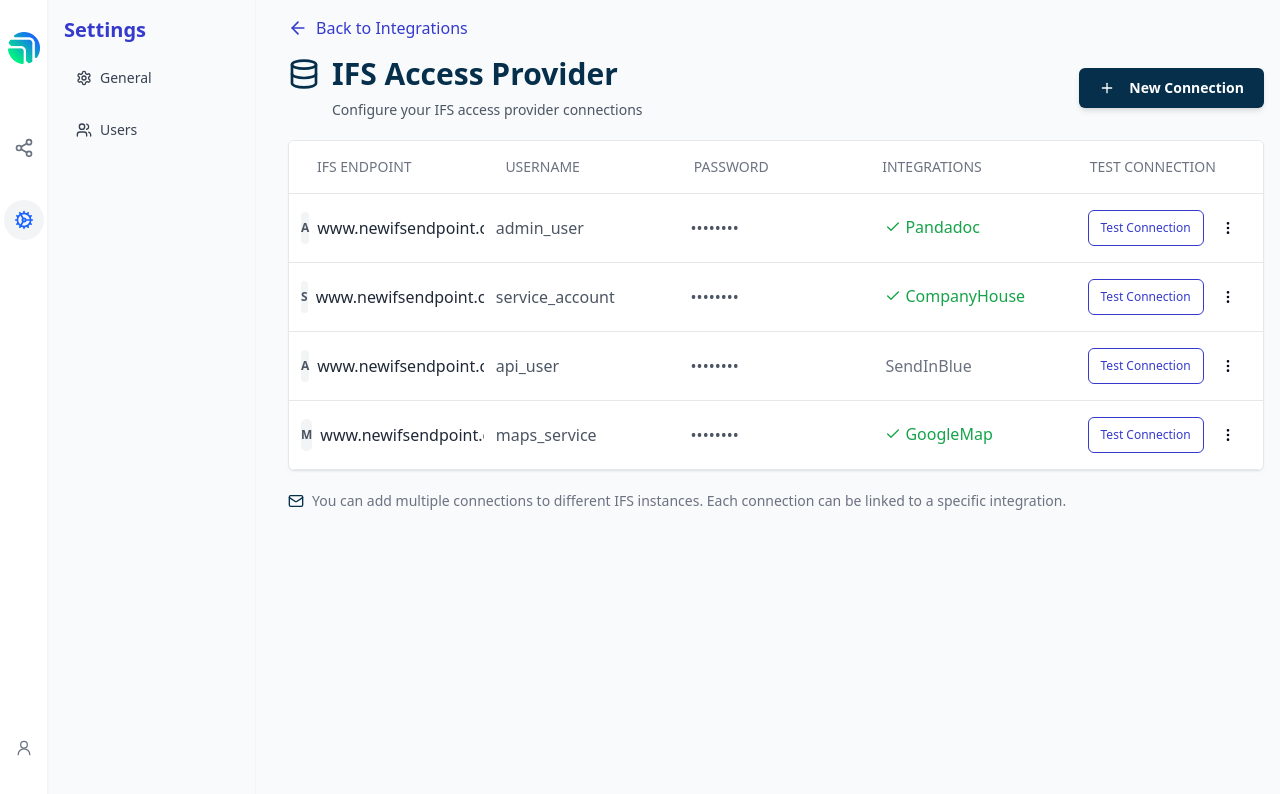
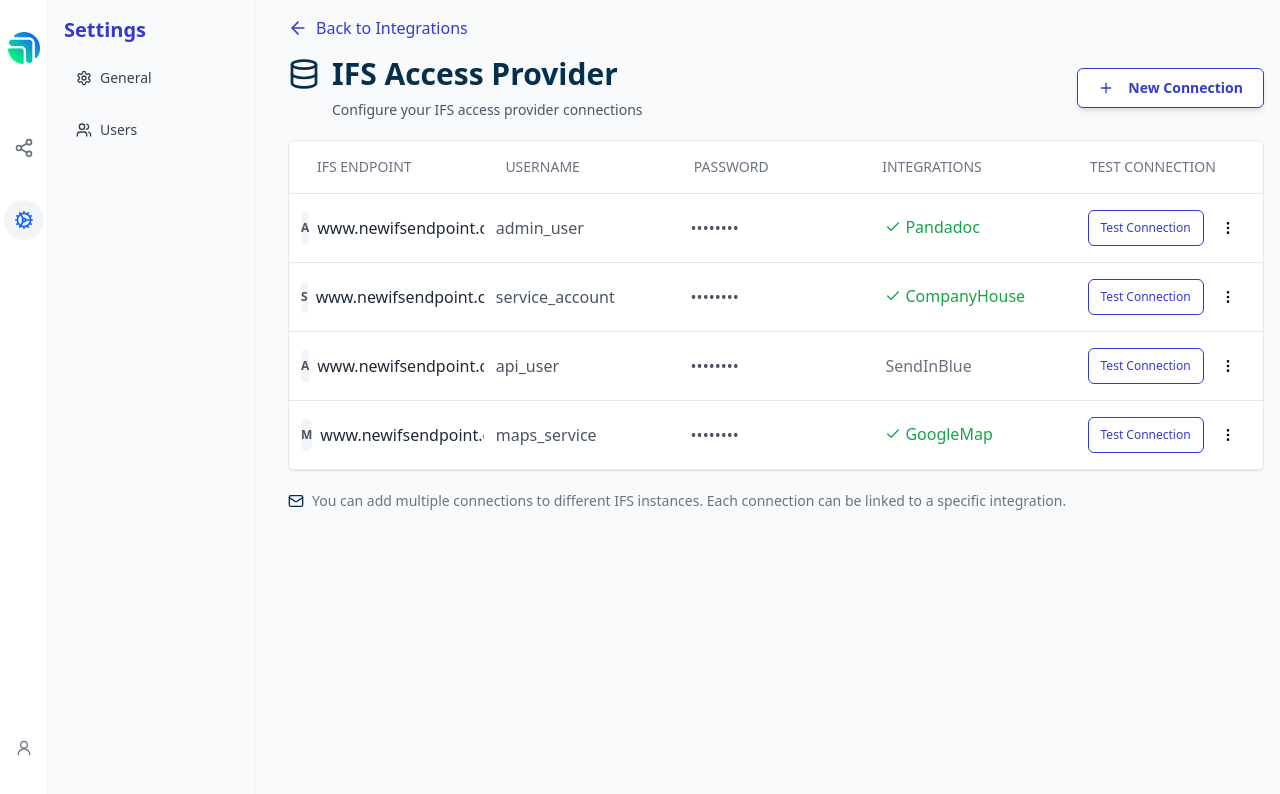
Before and after one commit to charanar/whimsical-workflow-wizard, a React (Vite) app: page /settings in a window 1280 px wide. Shown: the top 794 px of the page. Built offline with nearby package versions, Linux system fonts and the light colour scheme.

Commit message:
Apply same style to new connection
The same styling should be applied to the new connection.

```diff
--- a/src/components/settings/IFSProviderHeader.tsx
+++ b/src/components/settings/IFSProviderHeader.tsx
@@ -18,7 +18,8 @@ const IFSProviderHeader = ({ onAddConnection }: IFSProviderHeaderProps) => {
       </div>
       <Button
         onClick={onAddConnection}
-        className="bg-[#062f4b] hover:bg-[#04223a] text-white font-semibold px-5 py-2.5 rounded-md shadow-md"
+        variant="outline"
+        className="border-[#353acd] text-[#353acd] hover:bg-[#353acd]/10 font-semibold px-5 py-2.5 rounded-md shadow-md"
       >
         <Plus size={18} className="mr-1.5" /> New Connection
       </Button>
```
